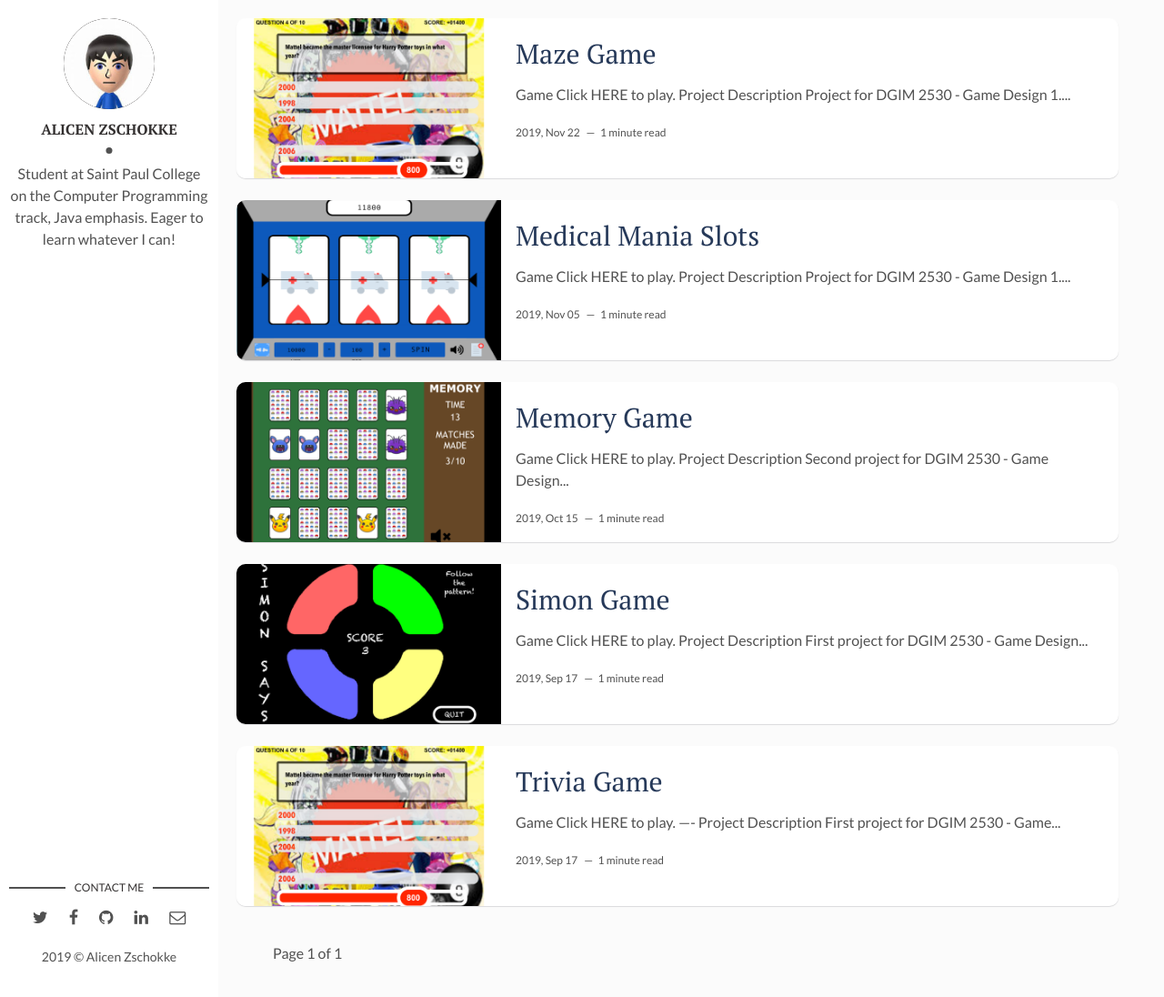
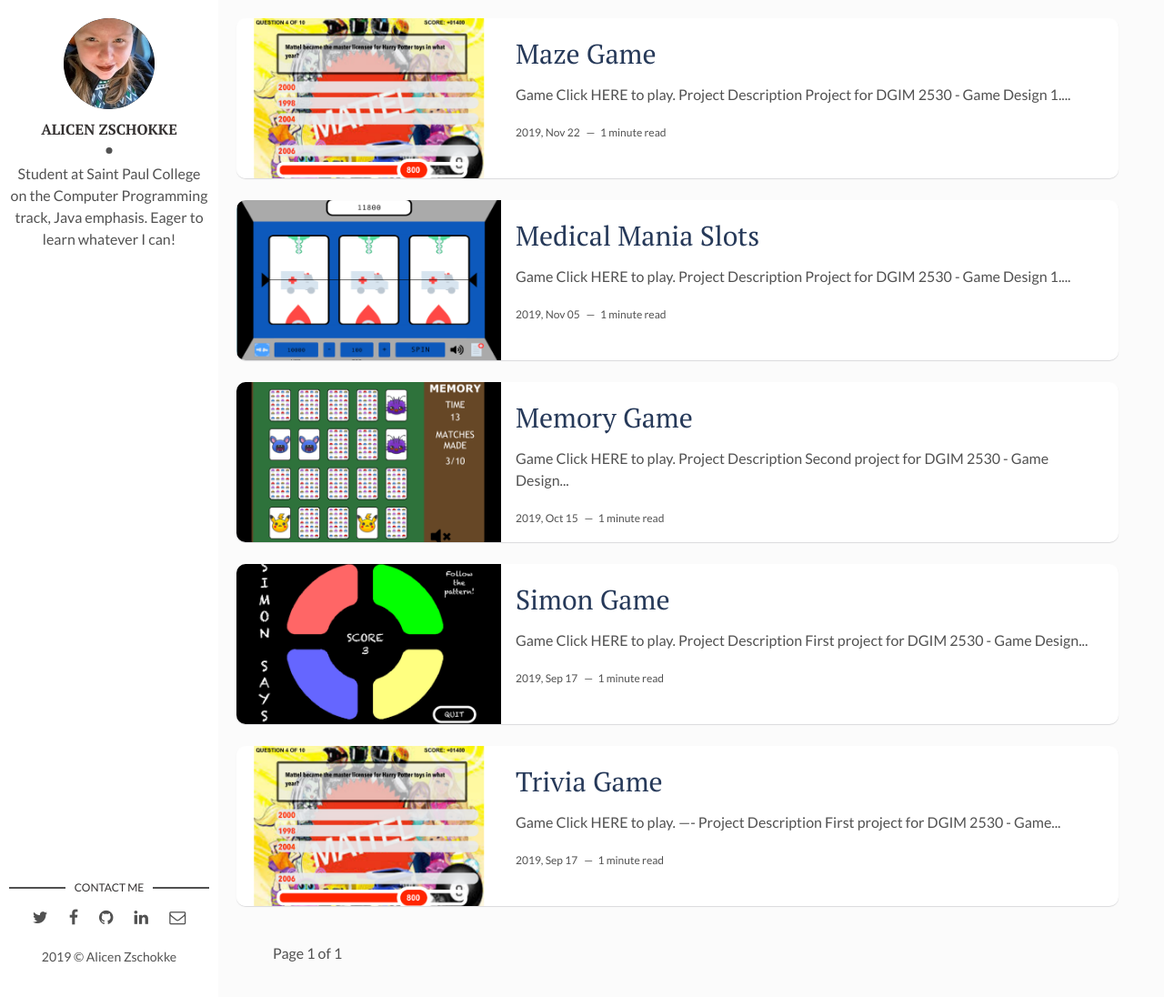
Before and after one commit to azschokke/azschokke.github.io, a Jekyll site: the page built from index.html, in a window 1280 px wide and 1096 px high. Shown: the whole window at 91% size. Built offline with Jekyll 4.4.1, drawn with Linux system fonts in a browser that asks for light colours; the list of posts is cut into pages by our own code.

Commit message:
Update _config.yml

```diff
--- a/_config.yml
+++ b/_config.yml
@@ -8,7 +8,7 @@ site-twitter: #if your site has a twitter account, enter it here
 
 # Author Settings
 author: Alicen Zschokke # add your name
-author-img: headshot-generic.jpg # add your photo
+author-img: headshot.jpg # add your photo
 about-author: Student at Saint Paul College on the Computer Programming track, Java emphasis. Eager to learn whatever I can! # add description
 #social-twitter: # add your Twitter handle
 #social-facebook: # add your Facebook handle
```
